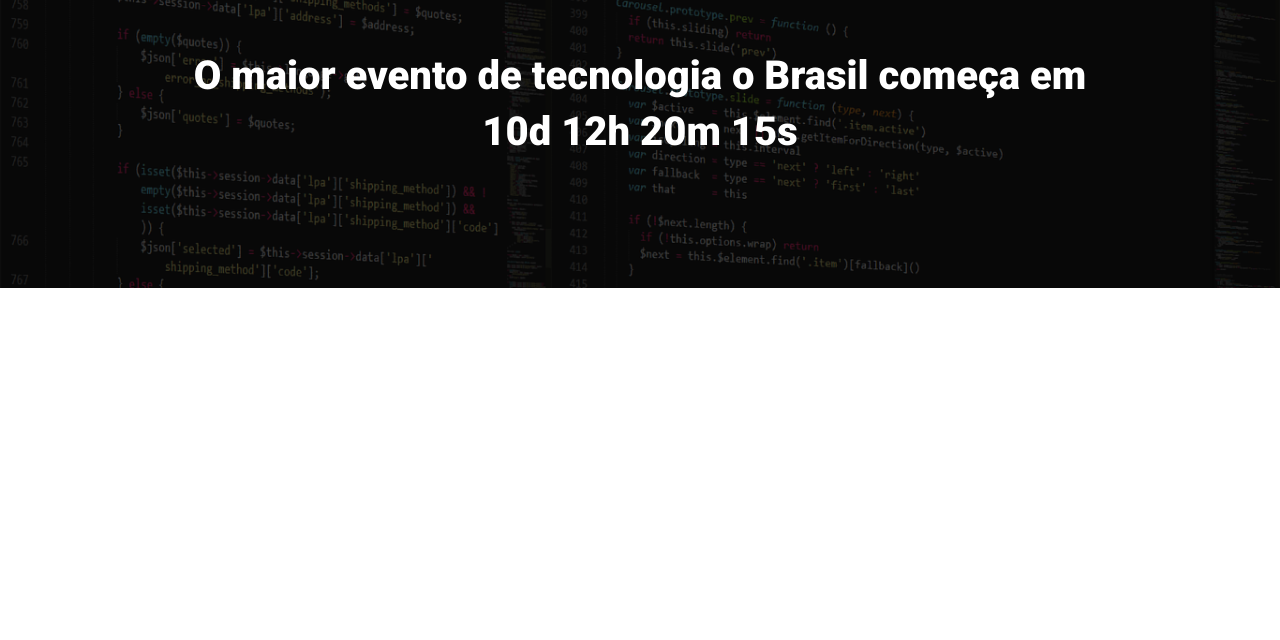
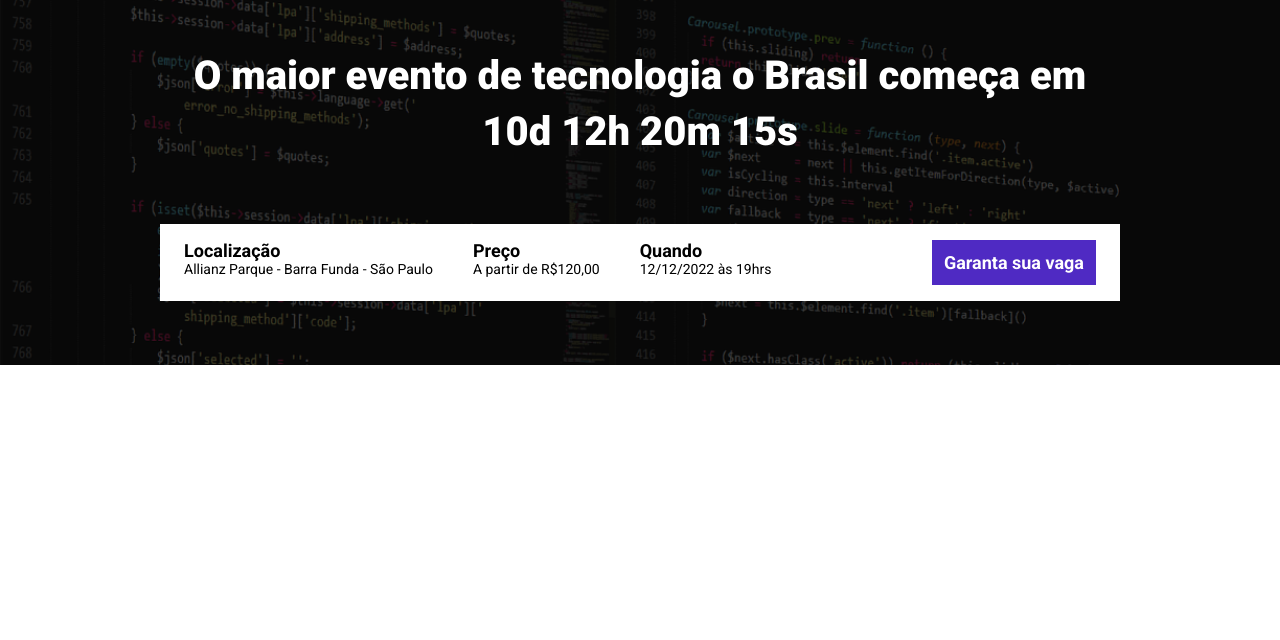
Before and after one commit to GTM35/ebac_tech_talks, a website built with Parcel: page src/index.html in a window 1280 px wide. Shown: the part 160-800 px from the top of the page. Built offline with nearby package versions, Linux system fonts and the light colour scheme.

Commit message:
finalizando o header

```diff
--- a/package.json
+++ b/package.json
@@ -5,7 +5,8 @@
   "main": "index.js",
   "scripts": {
     "test": "echo \"Error: no test specified\" && exit 1",
-    "dev": "parcel src/index.html src/styles/main.scss src/scripts/main.js"
+    "dev": "parcel src/index.html src/styles/main.scss",
+    "colocarDepois": "src/scripts/main.js"
   },
   "keywords": [],
   "author": "",
--- a/src/index.html
+++ b/src/index.html
@@ -19,6 +19,23 @@
         <p class="hero__text">
           O maior evento de tecnologia o Brasil começa em 10d 12h 20m 15s
         </p>
+        <div class="infos-bar">
+          <ul class="infos-bar__infos">
+            <li class="infos-bar__infos__item">
+              <b>Localização</b>
+              Allianz Parque - Barra Funda - São Paulo
+            </li>
+            <li class="infos-bar__infos__item">
+              <b>Preço</b>
+              A partir de R$120,00
+            </li>
+            <li class="infos-bar__infos__item">
+              <b>Quando</b>
+              12/12/2022 às 19hrs
+            </li>
+          </ul>
+          <a href="#" class="button button--primary">Garanta sua vaga</a>
+        </div>
       </div>
     </header>
 
--- /dev/null
+++ b/src/styles/components/_buttons.scss
@@ -0,0 +1,26 @@
+.button {
+  padding: 12px;
+  font-size: 18px;
+  font-weight: bold;
+  text-decoration: none;
+  text-align: center;
+  display: block;
+  align-items: center;
+  justify-content: center;
+  flex-wrap: nowrap;
+  white-space: nowrap;
+
+  &--primary {
+    color: #fff;
+    background-color: #4f2ac3;
+  }
+
+  @media screen and (max-width: 640px) {
+    width: 100%;
+  }
+
+  @media screen and (max-width: 1024px) {
+    display: flex;
+    align-items: center;
+  }
+}
--- /dev/null
+++ b/src/styles/components/_infos_bar.scss
@@ -0,0 +1,40 @@
+.infos-bar {
+  padding: 16px 24px;
+  background-color: #fff;
+  display: flex;
+  justify-content: space-between;
+
+  &__infos {
+    display: flex;
+    gap: 40px;
+
+    &__item {
+      font-size: 14px;
+      color: #000;
+
+      b {
+        font-size: 18px;
+        display: block;
+        color: #000;
+      }
+    }
+  }
+
+  @media screen and (max-width: 640px) {
+    display: block;
+
+    &__infos {
+      display: block;
+
+      &__item {
+        margin-bottom: 24px;
+      }
+    }
+  }
+
+  @media screen and (max-width: 1024px) {
+    &__infos {
+      gap: 16px;
+    }
+  }
+}
--- a/src/styles/main.scss
+++ b/src/styles/main.scss
@@ -1,4 +1,6 @@
 @use "hero";
+@use "components/infos_bar";
+@use "components/buttons";
 
 * {
   padding: 0;
@@ -6,6 +8,7 @@
   box-sizing: border-box;
   font-family: "Roboto", sans-serif;
   color: #fff;
+  list-style: none;
 }
 
 .container {
```
